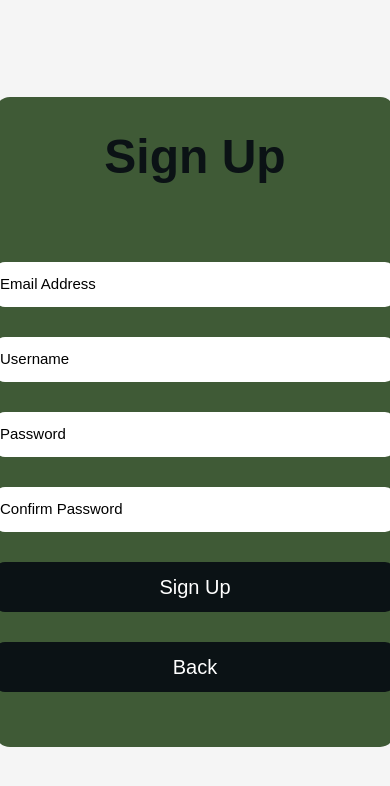
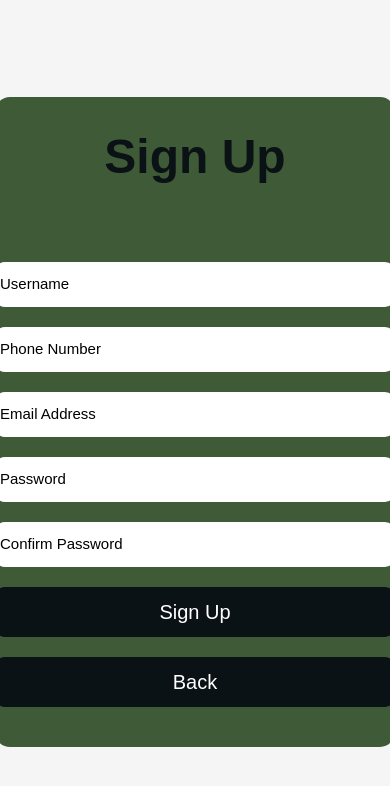
Before and after one commit to mngv7/stock-portfolio-manager, a React (Vite) app in the folder client/: page /signup in a window 390 px wide. Shown: the top 786 px of the page. Built offline with nearby package versions, Linux system fonts and the light colour scheme; no server answers.

Commit message:
Take phone number from sign up page

```diff
--- a/client/src/api/auth.ts
+++ b/client/src/api/auth.ts
@@ -9,6 +9,7 @@ export interface SignUpData {
     username: string,
     email: string,
     password: string
+    phoneNumber: string
 }
 
 export interface ConfirmEmailData {
--- a/client/src/pages/Login/LoginContainer.css
+++ b/client/src/pages/Login/LoginContainer.css
@@ -8,7 +8,6 @@
     align-items: center;
     justify-content: flex-start;
 }
-
 
 .signup-page {
     height: 100vh;
@@ -40,7 +39,7 @@
 .login-input-button-group {
     display: flex;
     flex-direction: column;
-    gap: 30px;
+    gap: 20px;
     width: 100%;
     align-items: center;
 }
--- a/client/src/pages/Signup/SignUpContainer.tsx
+++ b/client/src/pages/Signup/SignUpContainer.tsx
@@ -11,6 +11,7 @@ type SignUpContainerProps = {
 function SignUpContainer({onSuccess, setUsernameParent}: SignUpContainerProps) {
     const [username, setUsername] = useState('');
     const [email, setEmail] = useState('');
+    const [phoneNumber, setPhoneNumber] = useState('');
     const [password, setPassword] = useState('');
     const [confirmPassword, setConfirmPassword] = useState('');
     const [validSignUp, setValidSignUp] = useState(true);
@@ -25,13 +26,16 @@ function SignUpContainer({onSuccess, setUsernameParent}: SignUpContainerProps) {
         if (!data.username.trim()) return false;
         if (!data.email.trim() || !/\S+@\S+\.\S+/.test(data.email)) return false;
         if (!data.password.trim() || data.password.length < 6) return false;
+        const phoneRegex = /^\+?\d{7,15}$/;
+        if (!phoneRegex.test(data.phoneNumber.trim())) return false;
 
         return true;
     };
 
+
     const handleSignUp = async () => {
-        if (validateInput({username, email, password}, confirmPassword )) {
-            const response = await signUp({username, email, password});
+        if (validateInput({username, email, password, phoneNumber}, confirmPassword )) {
+            const response = await signUp({username, email, password, phoneNumber});
             console.log(response);
             setUsernameParent(username);
 
@@ -55,13 +59,22 @@ function SignUpContainer({onSuccess, setUsernameParent}: SignUpContainerProps) {
             <div className='login-input-button-group'>
                 <input
                     className='login-input'
-                    placeholder='Email Address'
-                    onChange={(e) => setEmail(e.target.value)}
+                    placeholder='Username'
+                    onChange={(e) => setUsername(e.target.value)}
                 />
                 <input
                     className='login-input'
-                    placeholder='Username'
-                    onChange={(e) => setUsername(e.target.value)}
+                    placeholder='Phone Number'
+                    type='tel'
+                    id='phone'
+                    onChange={(e) => setPhoneNumber(e.target.value)}
+                />
+                <input
+                    className='login-input'
+                    placeholder='Email Address'
+                    id='email'
+                    type='email'
+                    onChange={(e) => setEmail(e.target.value)}
                 />
                 <input
                     className='login-input'
```
